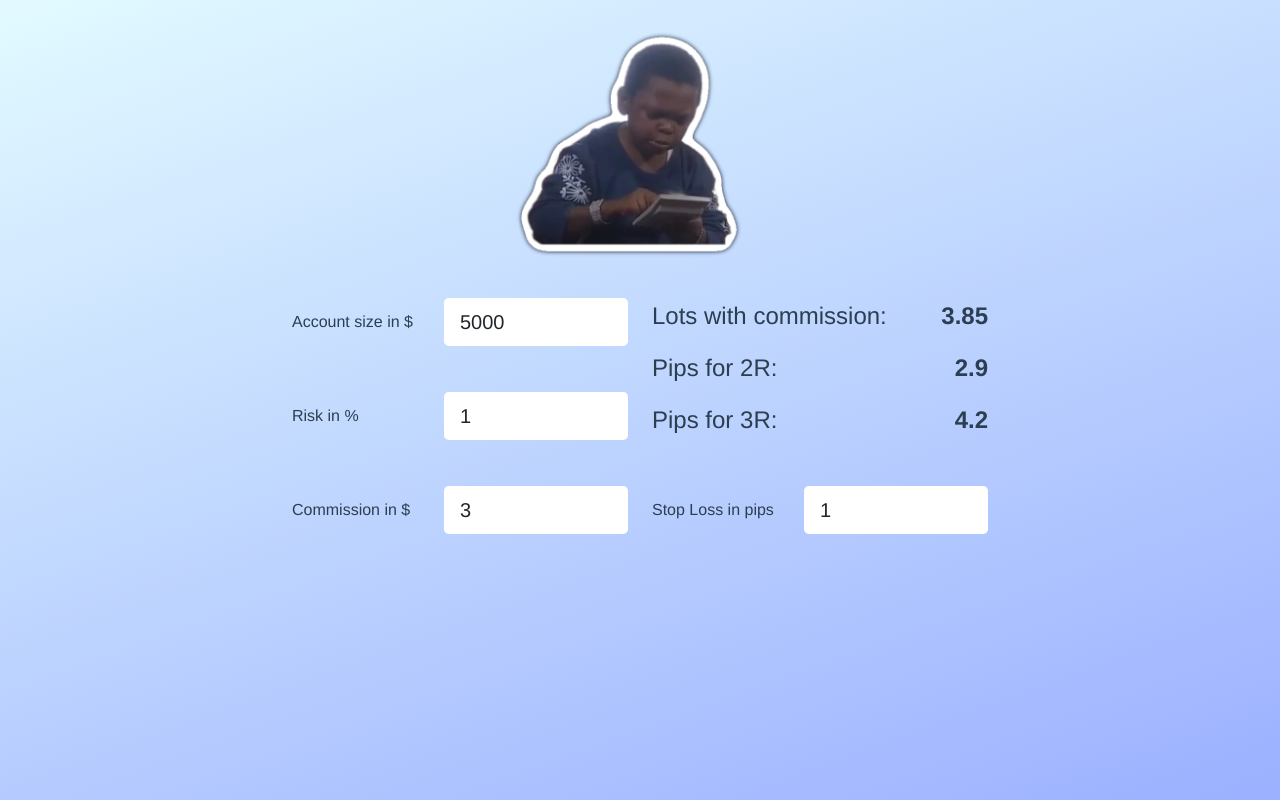
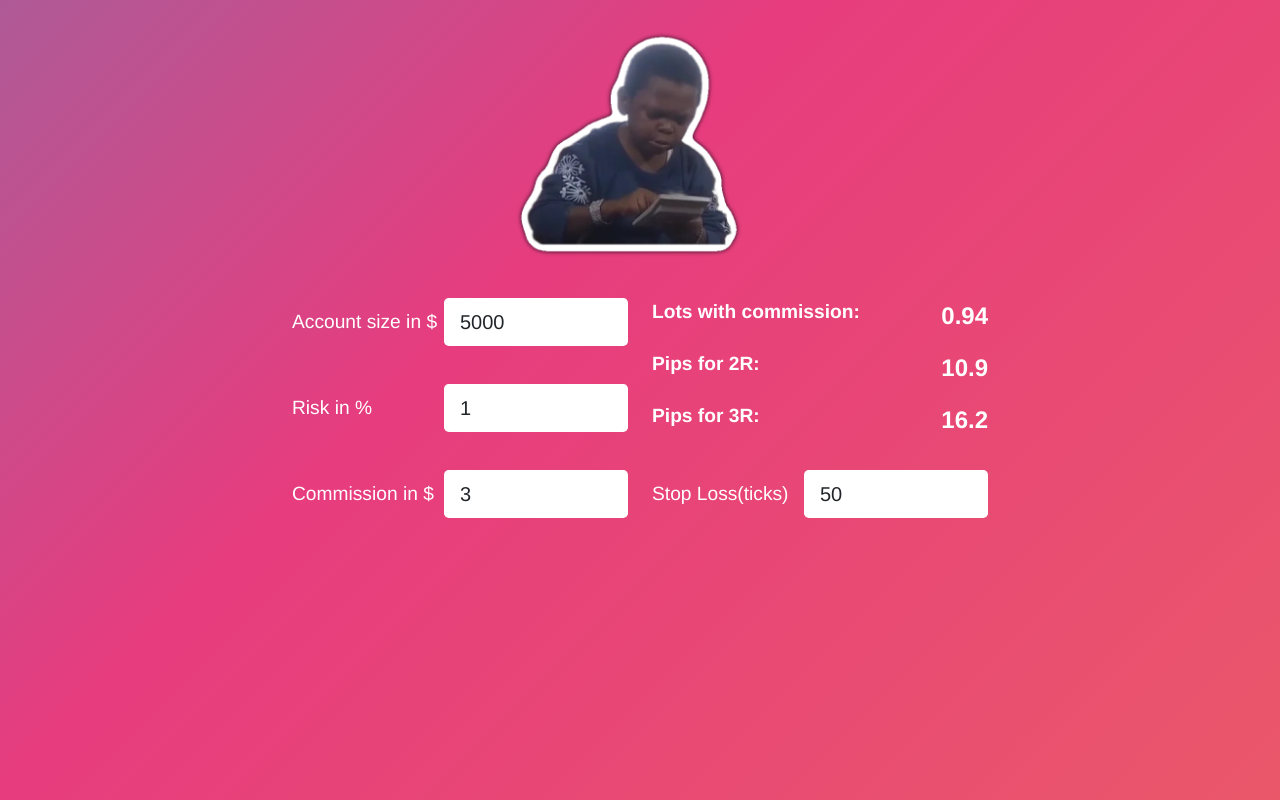
Before and after one commit to aliffahrurizal/lot-size-calculator-fx, a Vue app: page / in a window 1280 px wide. Built offline with nearby package versions, Linux system fonts and the light colour scheme.

Commit message:
add some improvements

```diff
--- a/src/App.vue
+++ b/src/App.vue
@@ -6,7 +6,7 @@ import HelloWorld from "./components/HelloWorld.vue";
 
 <template>
   <img alt="calculator logo" class="logo" src="./assets/logo.png" />
-  <HelloWorld/>
+  <HelloWorld />
 </template>
 
 <style>
@@ -14,14 +14,15 @@ html,
 body {
   width: 100%;
   height: 100%;
+  background: linear-gradient(-45deg, #ee7752, #e73c7e, #23a6d5, #23d5ab);
+  background-size: 400% 400%;
+  animation: gradient 15s ease infinite;
 }
 
-body {
-  background: linear-gradient(
-    340deg,
-    rgba(155, 176, 255, 1) 0%,
-    rgba(226, 250, 255, 1) 100%
-  );
+#app p,
+label {
+  color: #fff !important;
+  font-size: 1.2rem;
 }
 
 #app {
@@ -37,4 +38,23 @@ body {
   margin: 1rem;
 }
 
+@media (max-width: 576px) {
+  .logo {
+    width: 150px;
+  }
+}
+
+@keyframes gradient {
+  0% {
+    background-position: 0% 50%;
+  }
+
+  50% {
+    background-position: 100% 50%;
+  }
+
+  100% {
+    background-position: 0% 50%;
+  }
+}
 </style>
--- a/src/components/HelloWorld.vue
+++ b/src/components/HelloWorld.vue
@@ -1,19 +1,16 @@
 <script setup>
 import { computed, ref, watch, onMounted } from "vue";
-
-defineProps({
-  msg: String,
-});
 
 const accountSize = ref(5000);
 const risk = ref(1);
 const lotCommission = ref(3);
-const stopLossPips = ref(1);
+const stopLossTicks = ref(50);
 
 const tickCost = computed(() => lotCommission.value / 10);
 const riskInUSD = computed(() => (accountSize.value * risk.value) / 100);
+const stopLossPips = computed(() => stopLossTicks.value / 10);
 const stopLossWithCommission = computed(
-  () => tickCost.value + parseFloat(stopLossPips.value)
+  () => tickCost.value + stopLossPips.value
 );
 
 watch(accountSize, (newValue) => {
@@ -47,8 +44,8 @@ const lotsWithCommission = computed(() => {
 function getPipsForNR(rewardNumber) {
   return getNumberWith2Digits(
     stopLossPips.value * rewardNumber +
-      tickCost.value * rewardNumber +
-      tickCost.value
+    tickCost.value * rewardNumber +
+    tickCost.value
   );
 }
 
@@ -59,51 +56,28 @@ const pipsFor3R = computed(() => getPipsForNR(3));
 <template>
   <b-container fluid="sm">
     <b-row cols="1" cols-md="2">
-      <b-col
-        class="
+      <b-col class="
           d-flex
           flex-column
           justify-content-between
           text-left
           config-column
-        "
-      >
+        ">
         <b-container class="p-0 d-flex align-items-center">
           <label for="accSizeInput" class="flex-1">Account size in $</label>
-          <b-form-input
-            min="0"
-            class="flex-1"
-            size="lg"
-            id="accSizeInput"
-            v-model="accountSize"
-            placeholder="Account Size"
-            type="number"
-          ></b-form-input>
+          <b-form-input min="0" class="flex-1" size="lg" id="accSizeInput" v-model="accountSize"
+            placeholder="Account Size" type="number" inputmode="numeric"></b-form-input>
         </b-container>
         <b-container class="p-0 d-flex align-items-center">
           <label for="risk" class="flex-1">Risk in %</label>
-          <b-form-input
-            min="0"
-            class="flex-1"
-            size="lg"
-            id="risk"
-            v-model="risk"
-            placeholder="Risk"
-            type="number"
-          ></b-form-input>
+          <b-form-input min="0" class="flex-1" size="lg" id="risk" v-model="risk" placeholder="Risk" type="number"
+            inputmode="decimal">
+          </b-form-input>
         </b-container>
         <b-container class="p-0 d-flex align-items-center">
           <label for="commission" class="flex-1">Commission in $</label>
-          <b-form-input
-            min="0"
-            class="flex-1"
-            size="lg"
-            id="commission"
-            v-model="lotCommission"
-            placeholder="Commission"
-            type="number"
-            step="0.1"
-          ></b-form-input>
+          <b-form-input min="0" class="flex-1" size="lg" id="commission" v-model="lotCommission"
+            placeholder="Commission" type="number" step="0.1" inputmode="decimal"></b-form-input>
         </b-container>
       </b-col>
       <b-col class="d-flex flex-column justify-content-between config-column">
@@ -116,24 +90,15 @@ const pipsFor3R = computed(() => getPipsForNR(3));
           <p class="d-flex justify-content-between calculation-result">
             Pips for 2R: <span class="font-weight-bold">{{ pipsFor2R }}</span>
           </p>
-          <p class="d-flex justify-content-between calculation-result">
+          <p class="d-flex justify-content-between calculation-result mb-0">
             Pips for 3R: <span class="font-weight-bold">{{ pipsFor3R }}</span>
           </p>
         </b-container>
         <b-container class="p-0 d-flex align-items-center">
-          <label for="stopLossPips" class="flex-1 text-left"
-            >Stop Loss in pips</label
-          >
-          <b-form-input
-            min="0"
-            class="flex-1"
-            size="lg"
-            id="stopLossPips"
-            v-model="stopLossPips"
-            placeholder="Stop loss pips"
-            type="number"
-            step="0.1"
-          ></b-form-input>
+          <label for="stopLossTicks" class="flex-1 text-left">Stop Loss(ticks)</label>
+          <b-form-input min="10" class="flex-1" size="lg" id="stopLossTicks" v-model="stopLossTicks"
+            placeholder="Stop loss pips" type="number" inputmode="numeric" @focus.native="this.stopLossTicks = ''">
+          </b-form-input>
         </b-container>
       </b-col>
     </b-row>
@@ -144,12 +109,15 @@ const pipsFor3R = computed(() => getPipsForNR(3));
 .flex-1 {
   flex: 1;
 }
+
 .text-left {
   text-align: left;
 }
+
 :deep(.form-control) {
   border: none;
 }
+
 :deep(.container) {
   max-width: 720px;
 }
@@ -159,12 +127,19 @@ const pipsFor3R = computed(() => getPipsForNR(3));
     max-width: 720px !important;
   }
 }
+
 .calculation-result {
+  font-weight: bold;
+}
+
+.calculation-result span {
   font-size: 1.5rem;
 }
+
 .config-column .container {
   margin: 1rem 0;
 }
+
 .font-weight-bold {
   font-weight: bold;
 }
```
Also changed, not shown: 1 other file (tests, documents, lock files or other folders).
